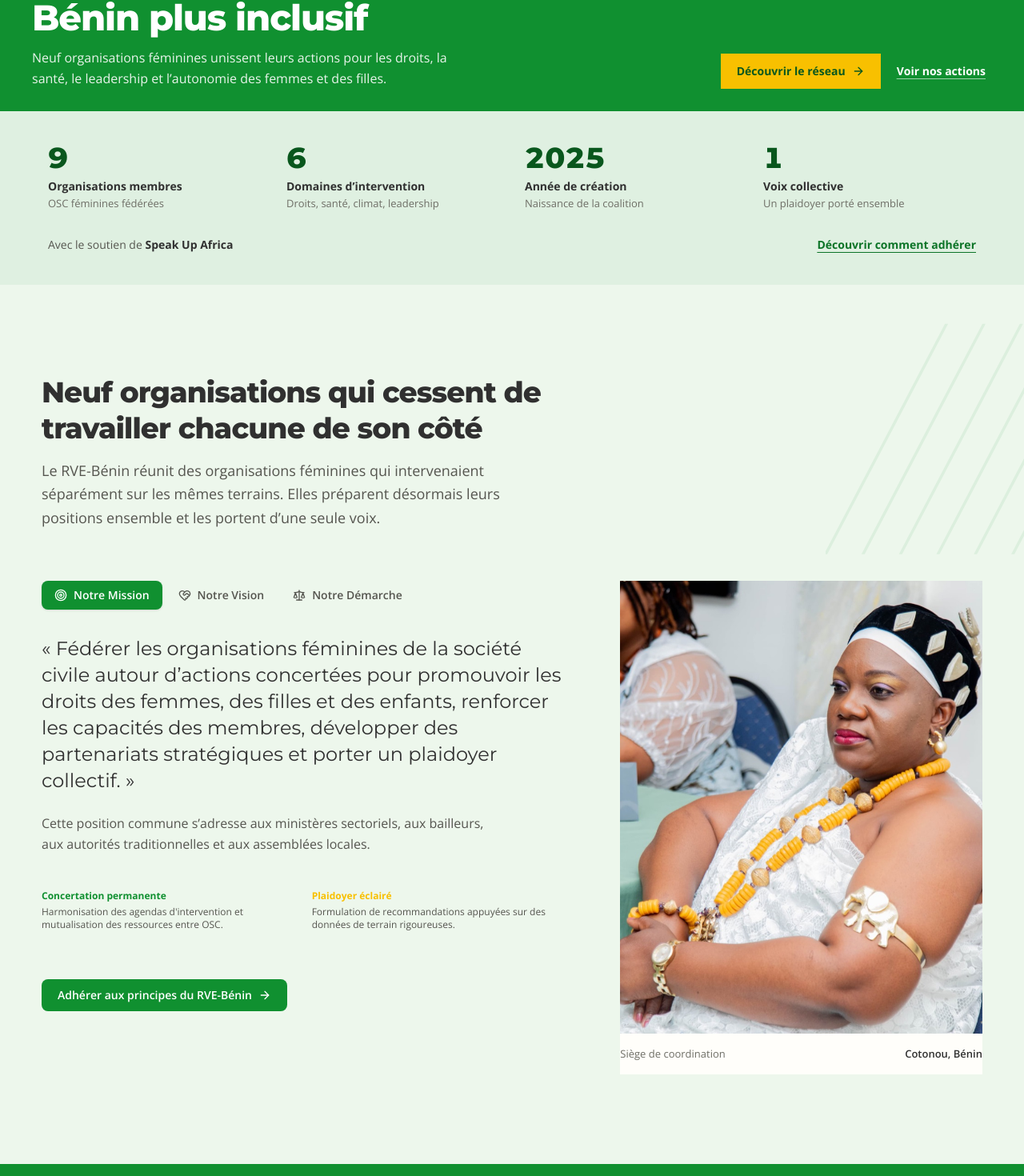
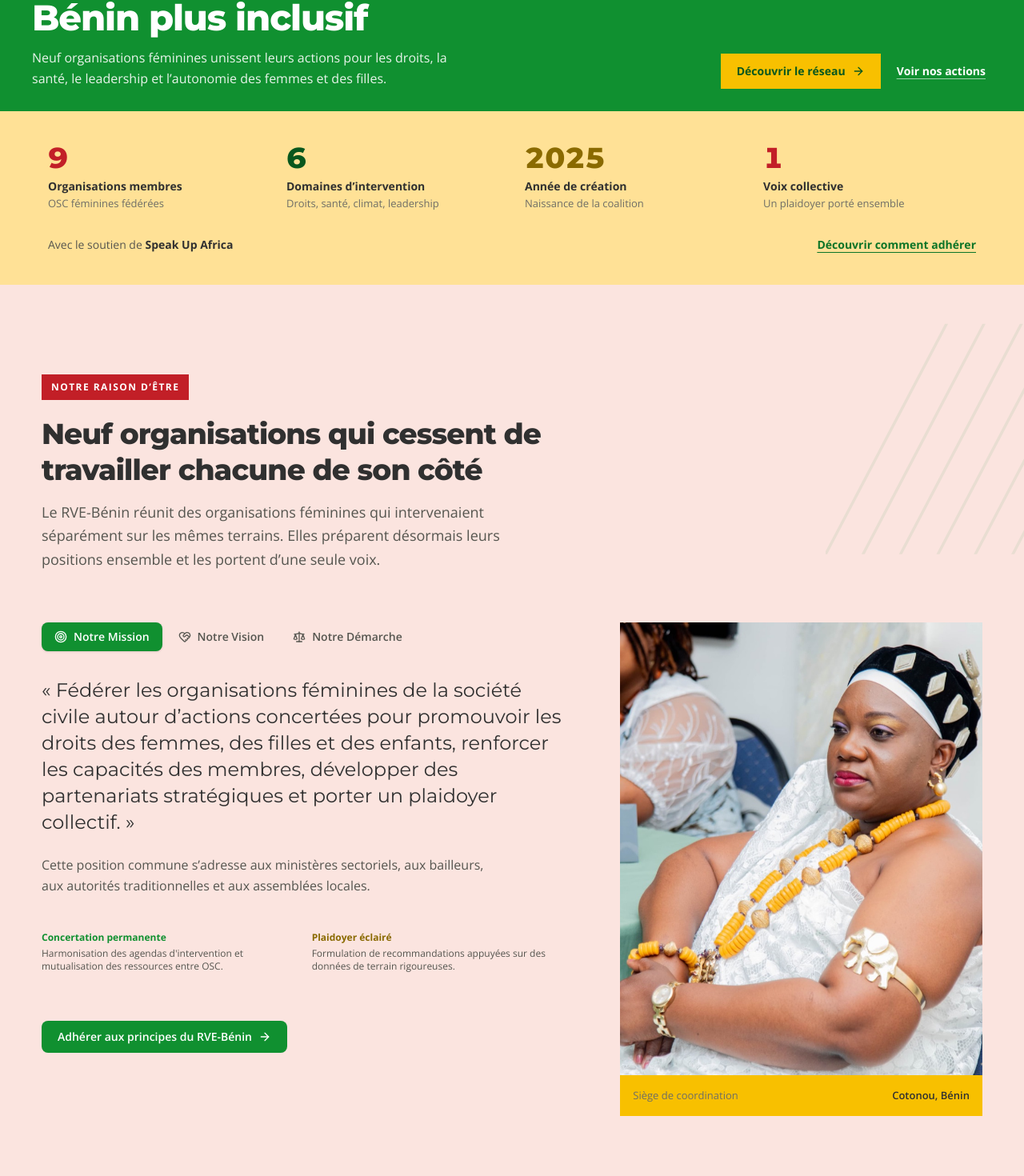
Before and after one commit to TripleCrownDiamond/rve, a React (Vite) app in the folder site_web/: page / in a window 1280 px wide. Shown: the part 752-2222 px from the top of the page at 80% size. Built offline with nearby package versions, Linux system fonts and the light colour scheme.

Commit message:
Bring logo colors into RVE public pages

```diff
--- a/site_web/src/components/AboutSection.tsx
+++ b/site_web/src/components/AboutSection.tsx
@@ -18,6 +18,7 @@ export const AboutSection: React.FC<AboutSectionProps> = ({ onOpenJoin }) => {
       <div className="max-w-[1240px] mx-auto px-6 sm:px-8">
         {/* Section Header */}
         <Reveal as="header" className="max-w-2xl mb-16">
+          <p className="mb-5 inline-block bg-rve-red-ink px-3 py-2 text-xs font-bold uppercase tracking-[0.12em] text-white">Notre raison d’être</p>
           <h2 className="font-display text-3xl font-extrabold leading-tight tracking-tight text-ink sm:text-4xl">
             Neuf organisations qui cessent de travailler chacune de son côté
           </h2>
@@ -82,7 +83,7 @@ export const AboutSection: React.FC<AboutSectionProps> = ({ onOpenJoin }) => {
                     <p className="text-xs text-ink-soft">Harmonisation des agendas d'intervention et mutualisation des ressources entre OSC.</p>
                   </div>
                   <div className="py-3">
-                    <span className="text-xs font-bold text-rve-yellow block mb-1">Plaidoyer éclairé</span>
+                    <span className="text-xs font-bold text-rve-yellow-ink block mb-1">Plaidoyer éclairé</span>
                     <p className="text-xs text-ink-soft">Formulation de recommandations appuyées sur des données de terrain rigoureuses.</p>
                   </div>
                 </div>
@@ -167,7 +168,7 @@ export const AboutSection: React.FC<AboutSectionProps> = ({ onOpenJoin }) => {
                 className="aspect-[4/5] w-full object-cover"
                 style={{ objectPosition: '55% 35%' }}
               />
-              <figcaption className="flex items-center justify-between gap-4 py-4 text-[0.8125rem]">
+              <figcaption className="flex items-center justify-between gap-4 bg-rve-yellow px-4 py-4 text-[0.8125rem]">
                 <span className="text-ink-muted">Siège de coordination</span>
                 <span className="font-semibold text-ink">Cotonou, Bénin</span>
               </figcaption>
--- a/site_web/src/components/ActionsSection.tsx
+++ b/site_web/src/components/ActionsSection.tsx
@@ -59,13 +59,13 @@ export const ActionsSection: React.FC<ActionsSectionProps> = ({
   onSelectArticle,
 }) => {
   return (
-    <section id="actions" className="overflow-hidden bg-surface-sunken py-20 lg:py-28">
+    <section id="actions" className="overflow-hidden bg-surface-rest py-20 lg:py-28">
       <div className="relative mx-auto w-full max-w-[1240px] px-6 sm:px-8">
         <Flottante derive={11} duree={18} retard={0.8} className="pointer-events-none absolute -left-12 top-24">
           <Semis className="h-32 w-44 opacity-[0.1]" />
         </Flottante>
         <Reveal as="header" className="mb-14 max-w-2xl">
-          <h2 className="font-display text-3xl font-extrabold leading-tight tracking-tight text-ink sm:text-4xl">
+          <h2 className="font-display text-3xl font-extrabold leading-tight tracking-tight text-rve-red-ink sm:text-4xl">
             Actualités du réseau
           </h2>
           <p className="mt-4 max-w-[58ch] text-base leading-relaxed text-ink-soft">
--- a/site_web/src/components/DomainsSection.tsx
+++ b/site_web/src/components/DomainsSection.tsx
@@ -74,7 +74,7 @@ export const DOMAINS: DomainItem[] = [
     title: 'Éducation des filles et des femmes',
     shortDesc: 'Lutter contre le décrochage scolaire, promouvoir l’alphabétisation fonctionnelle et encourager les filières STEM pour les jeunes filles.',
     fullDesc: 'Nous militons pour le maintien des filles à l’école au-delà du premier cycle secondaire, l’octroi de bourses d’excellence et la réinsertion éducative des jeunes mères grâce à des centres d’apprentissage adaptés.',
-    icon: <GraduationCap className="w-6 h-6 text-rve-yellow" />,
+    icon: <GraduationCap className="w-6 h-6 text-rve-yellow-ink" />,
     accentColor: 'var(--color-rve-yellow)',
     borderColor: 'hover:border-rve-yellow/50',
     keyActions: [
@@ -145,7 +145,7 @@ export const DomainsSection: React.FC<DomainsSectionProps> = ({ onSelectDomain }
               className="group flex h-full w-full cursor-pointer flex-col items-start text-left"
             >
               <div>
-                <div className="mb-5 inline-flex transition-transform duration-200 group-hover:-translate-y-1 group-hover:scale-110">
+                <div className={`mb-5 inline-flex h-11 w-11 items-center justify-center transition-transform duration-200 group-hover:-translate-y-1 group-hover:scale-110 ${domain.id % 3 === 1 ? 'bg-rve-green/15' : domain.id % 3 === 2 ? 'bg-rve-red/15' : 'bg-rve-yellow/35'}`}>
                   {domain.icon}
                 </div>
                 <h3 className="mb-3 text-lg font-bold leading-snug text-ink transition-colors group-hover:text-rve-green">
--- a/site_web/src/components/Hero.tsx
+++ b/site_web/src/components/Hero.tsx
@@ -55,19 +55,19 @@ export const Hero: React.FC<HeroProps> = ({ onDiscoverClick, onActionsClick, onO
         </div>
       </div>
 
-      <div className="bg-surface-rest">
+      <div className="bg-surface-honey">
         <div className="mx-auto max-w-[1240px] px-6 py-10 sm:px-8 lg:px-10">
           <dl className="grid grid-cols-2 gap-x-8 gap-y-8 md:grid-cols-4">
             {[
-              ['9', 'Organisations membres', 'OSC féminines fédérées'],
-              ['6', 'Domaines d’intervention', 'Droits, santé, climat, leadership'],
-              ['2025', 'Année de création', 'Naissance de la coalition'],
-              ['1', 'Voix collective', 'Un plaidoyer porté ensemble'],
-            ].map(([figure, label, detail]) => (
+              ['9', 'Organisations membres', 'OSC féminines fédérées', 'text-rve-red-ink'],
+              ['6', 'Domaines d’intervention', 'Droits, santé, climat, leadership', 'text-rve-green-deep'],
+              ['2025', 'Année de création', 'Naissance de la coalition', 'text-rve-yellow-ink'],
+              ['1', 'Voix collective', 'Un plaidoyer porté ensemble', 'text-rve-red-ink'],
+            ].map(([figure, label, detail, couleur]) => (
               <div key={label}>
                 <dt className="sr-only">{label}</dt>
                 <dd>
-                  <span className="block font-display text-4xl font-extrabold tabular-nums leading-none text-rve-green-deep">
+                  <span className={`block font-display text-4xl font-extrabold tabular-nums leading-none ${couleur}`}>
                     <Compteur valeur={Number(figure)} />
                   </span>
                   <span className="mt-2 block text-sm font-bold text-ink">{label}</span>
--- a/site_web/src/index.css
+++ b/site_web/src/index.css
@@ -54,16 +54,16 @@
   --color-line-soft: #F0F0F0;        /* séparateurs discrets */
 
   /* ---------------------------------------------------------------
-     SURFACES — Charte §19
-     « Dériver des teintes de fond très claires à partir du vert
-       (5 à 10 % de saturation) pour les zones de repos. »
-     Toutes dérivées de la teinte 135° du vert institutionnel, donc
-     aucune quatrième couleur n'est introduite (interdit chromatique §18).
+     SURFACES
+     Des nuances claires du vert, du jaune et du rouge du logo
+     donnent du rythme aux pages sans ajouter une quatrième teinte.
      --------------------------------------------------------------- */
-  --color-surface: #FFFEFA;
-  --color-surface-raised: #FFF8E7;
-  --color-surface-sunken: #EDF7EC;
-  --color-surface-rest: #DFF0E1;
+  --color-surface: #FFF7EA;
+  --color-surface-raised: #FFF0CF;
+  --color-surface-sunken: #FBE4DF;
+  --color-surface-rest: #E4F0D8;
+  --color-surface-honey: #FFE196;
+  --color-surface-peach: #F6D1CA;
 
   /* ---------------------------------------------------------------
      FONDS SOMBRES — dérivés de la même teinte 135°.
```
Also changed, not shown: site_web/src/components/PartenairesSection.tsx (+14 -12 lines).
